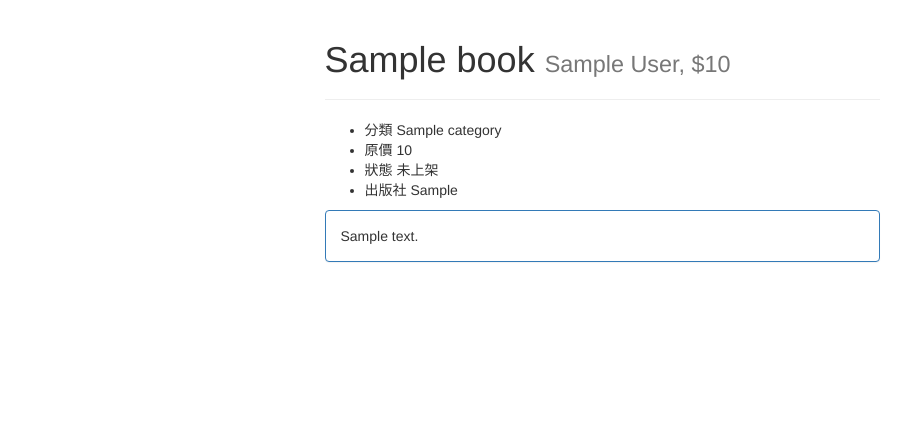
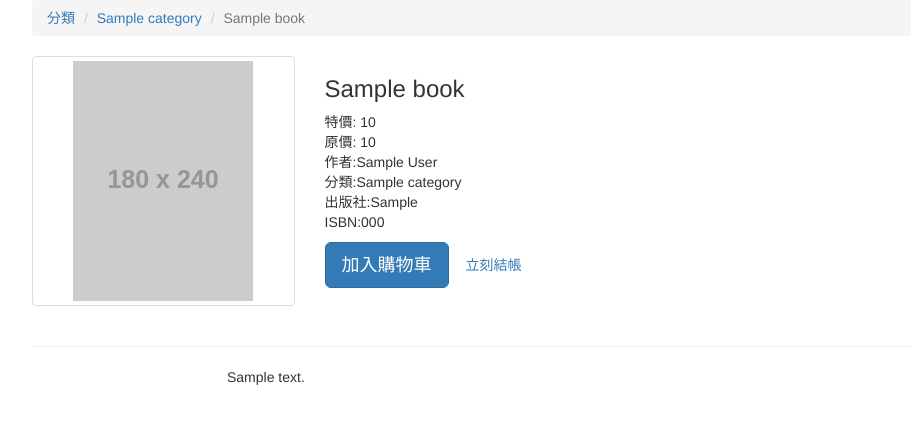
Before and after one commit to djangogirlstaipei/eshop, a Django app: page /book/1/ in a window 1280 px wide. Shown: the top 424 px of the page, without its empty margins (38-949 px from the left). Run offline with Django 3.2, Linux system fonts and the light colour scheme; tables that the repository leaves empty hold one stand-in row (values such as "Sample post"); grey boxes labelled with a size stand in for pictures from a placeholder-image service; some libraries are stand-ins or nearby versions.

Commit message:
Apply bootstrap grid and use bootstrap components

```diff
--- a/bookshop/templates/books/book_detail.html
+++ b/bookshop/templates/books/book_detail.html
@@ -1,24 +1,52 @@
 {% extends 'base.html' %}
 
 {% block content %}
-    <div class="row">
+  <!-- breadcrumb -->
+  <div class="row">
+    <div class="col-md-12">
+      <ol class="breadcrumb">
+        <li><a href="{% url 'home' %}">分類</a></li>
+        <li><a href="{% url 'book_list' category=book.category.name %}">{{ book.category }}</a></li>
+        <li class="active">{{ book.name }}</li>
+      </ol>
+    </div>
+  </div><!-- end of breadcrumb -->
 
-      <div class="col-xs-6 col-xs-offset-3">
+  <!-- product info -->
+  <div class="row">
+    <!-- product photo -->
+    <div class="col-md-3">
+      <div class="thumbnail">
+        <img src="http://placehold.it/180x240">
+      </div>
+    </div><!-- end of product photo-->
 
-        <div class="page-header"> <h1>{{ book.name}} <small>{{ book.author }}, ${{ book.price }}</small></h1> </div>
+    <div class="col-md-7">
+      <h1 class="h3">{{ book.name }}</h1>
+      <div>
+        <ul class="list-unstyled">
+          <li>特價: {{ book.original_price }}</li>
+          <li>原價: {{ book.original_price }}</li>
+          <li>作者:{{ book.author }}</li>
+          <li>分類:{{ book.category }}</li>
+          <li>出版社:{{ book.publisher }}</li>
+          <li>ISBN:{{ book.isbn }}</li>
+        </ul>
+      </div>
+      <a href="#" class="btn btn-lg btn-primary">加入購物車</a>
+      <a href="#" class="btn btn-link">立刻結帳</a>
+    </div>
+    <div class="col-md-12">
+      <hr>
+    </div>
+  </div><!-- end of product info-->
 
-        <ul>
-          <li> 分類 {{ book.category}}
-          <li> 原價 {{ book.original_price }}
-          <li> 狀態 {{ book.get_status_display}}
-          <li> 出版社 {{ book.publisher }}
-        </ul>
+  <!-- description-->
+  <div class="row">
+    <div class="col-md-offset-2 col-md-8">
+      <div> {{ book.description|linebreaksbr }} </div>
+    </div>
+  </div>
+  <!-- end of description -->
 
-        <div class="panel panel-primary">
-          <div class="panel-body"> {{ book.description }} </div>
-        </div>
-
-      </div><!-- end of offset 3-->
-
-    </div><!-- end of row-->
 {% endblock content %}
```
Also changed, not shown: bookshop/templates/books/book_list.html (+39 -45 lines).
